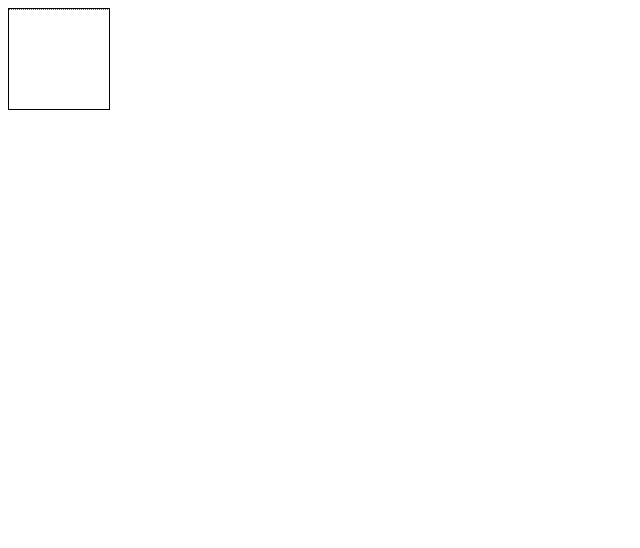
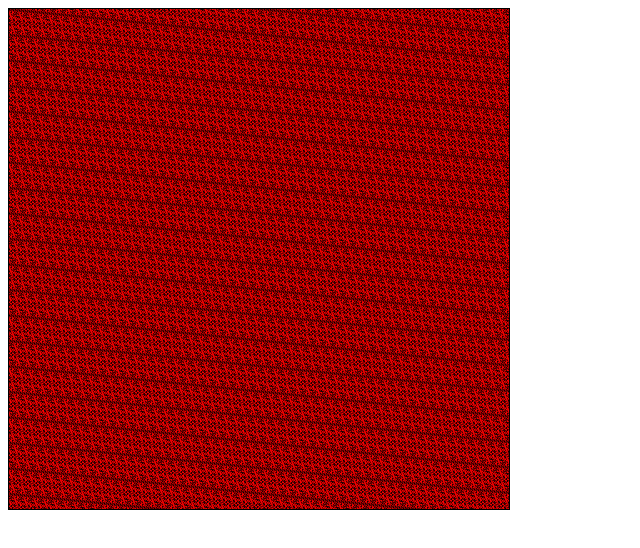
Before and after one commit to nfadili/mandelbrot_project, a plain HTML site: page src/index.html in a window 1280 px wide. Shown: the whole page, without its empty margins (0-640 px from the left). Drawn offline with Linux system fonts and the light colour scheme.

Commit message:
First background algorithm is working!

```diff
--- a/src/index.html
+++ b/src/index.html
@@ -4,7 +4,7 @@
         <title></title>
     </head>
     <body>
-        <canvas id="theCanvas" width="100" height="100" style="border:1px solid #000000;"></canvas>
+        <canvas id="theCanvas" width="500" height="500" style="border:1px solid #000000;"></canvas>
         <script src="script.js"></script>
     </body>
 </html>
--- a/src/script.js
+++ b/src/script.js
@@ -8,32 +8,18 @@ generateBackground(ctx, myImageData);
 //broken! doesnt go all the way down the canvas. plot() isnt determined by anything
 //it jsut acts in a predictable way.
 function generateBackground(ctx, myImageData) {
-    var corna = 0;
-    var cornb = 0;
-    var side = 11;
+    var thingy = 0;
     var data = myImageData.data;
-    for (var i = 0; i < data.length; i+=myImageData.width*4) {
-        for (var j = i; j < myImageData.width*4; j+=4) {
-            // var x = (corna + i) * side % myImageData.height;
-            // var y = (cornb + j) * side % myImageData.width;
-            // var c = Math.round(Math.pow(x, 2) + Math.pow(y, 2));
-
-            var c = corna + i % data.length;
-            if (c % 2 === 0) {
-                plot(data, i, j);
-            }
-            corna++;
-            cornb++;
-        }
+    for (var i = 0; i < data.length; i += 4) {
+        plot(data, i, thingy);
+        thingy += 101;
     }
-    myImageData.data = data;
     ctx.putImageData(myImageData, 0, 0);
 }
 
-function plot(data, x, y) {
-    //console.log(y);
-    data[y] = 255;
-    data[y + 1] = 0;
-    data[y + 2] = 255;
-    data[y + 3] = 255;
+function plot(data, x, thingy) {
+    data[x] = x * thingy % 255;
+    data[x + 1] = 0;
+    data[x + 2] = 0;
+    data[x + 3] = 255;
 }
```
